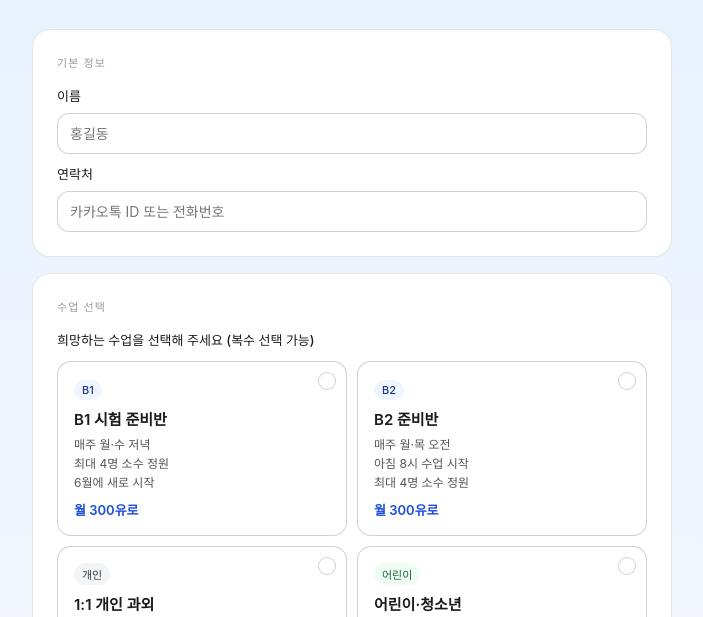
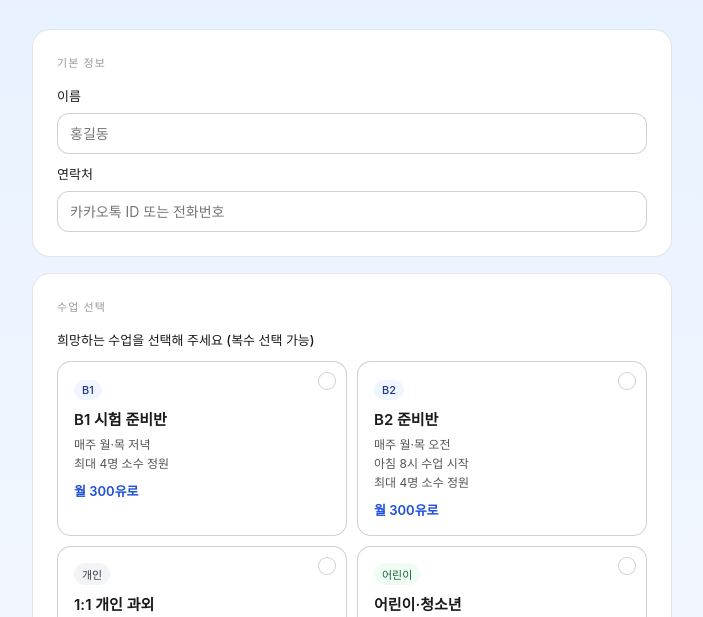
Before and after one commit to hannahan0912-byte/deutschprofis-landing, a plain HTML site: page survey.html in a window 1280 px wide. Shown: the part 155-772 px from the top of the page, without its empty margins (288-991 px from the left). Drawn offline with Linux system fonts and the light colour scheme.

Commit message:
Change B1 class schedule to Monday-Thursday
Updated class schedule from Monday-Wednesday to Monday-Thursday.

```diff
--- a/survey.html
+++ b/survey.html
@@ -339,7 +339,7 @@ textarea{
         <div class="check">✓</div>
         <div class="cc-badge">B1</div>
         <div class="cc-title">B1 시험 준비반</div>
-        <div class="cc-detail">매주 월·수 저녁<br>최대 4명 소수 정원<br>6월에 새로 시작</div>
+        <div class="cc-detail">매주 월·목 저녁<br>최대 4명 소수 정원</div>
         <div class="cc-price">월 300유로</div>
       </div>
 
```
